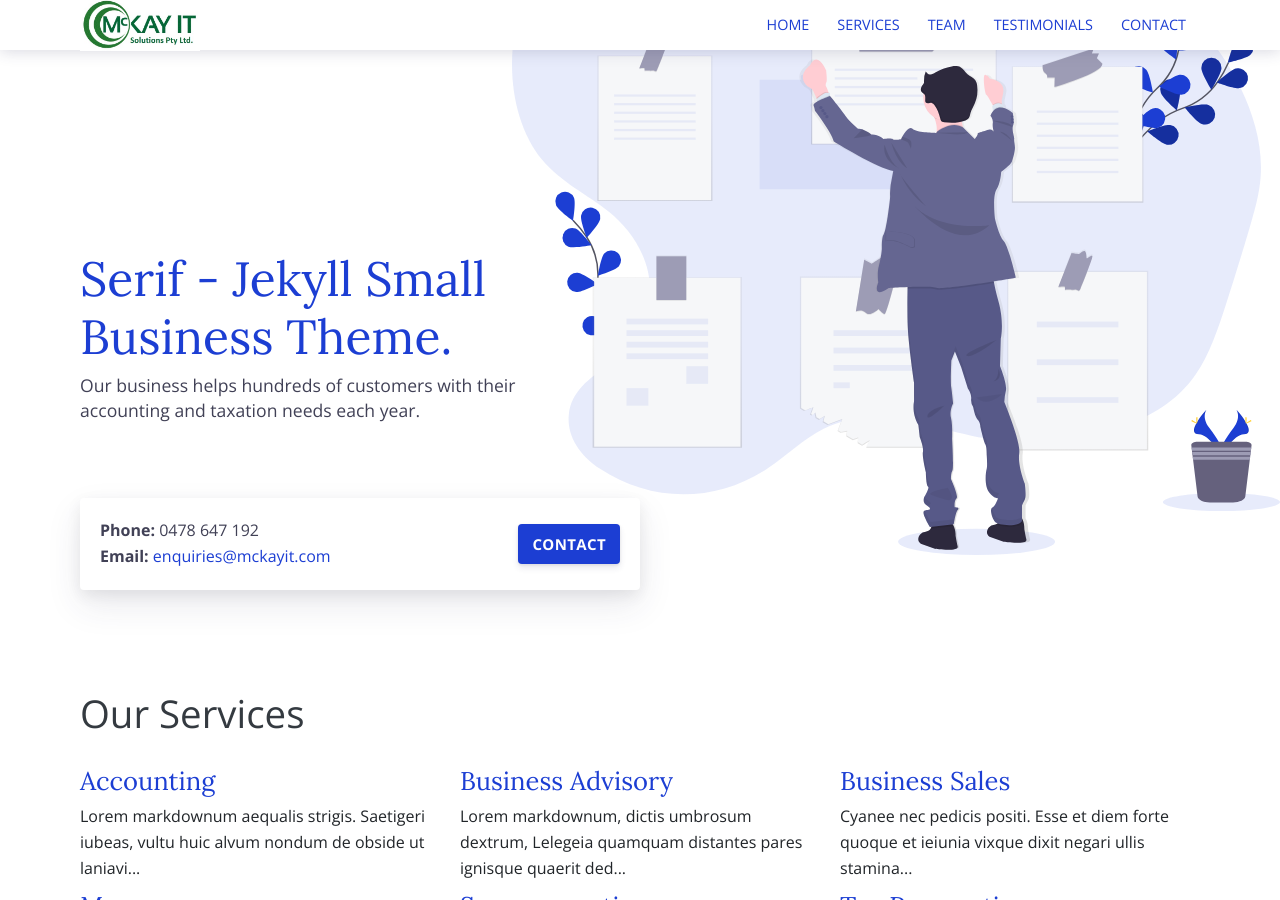
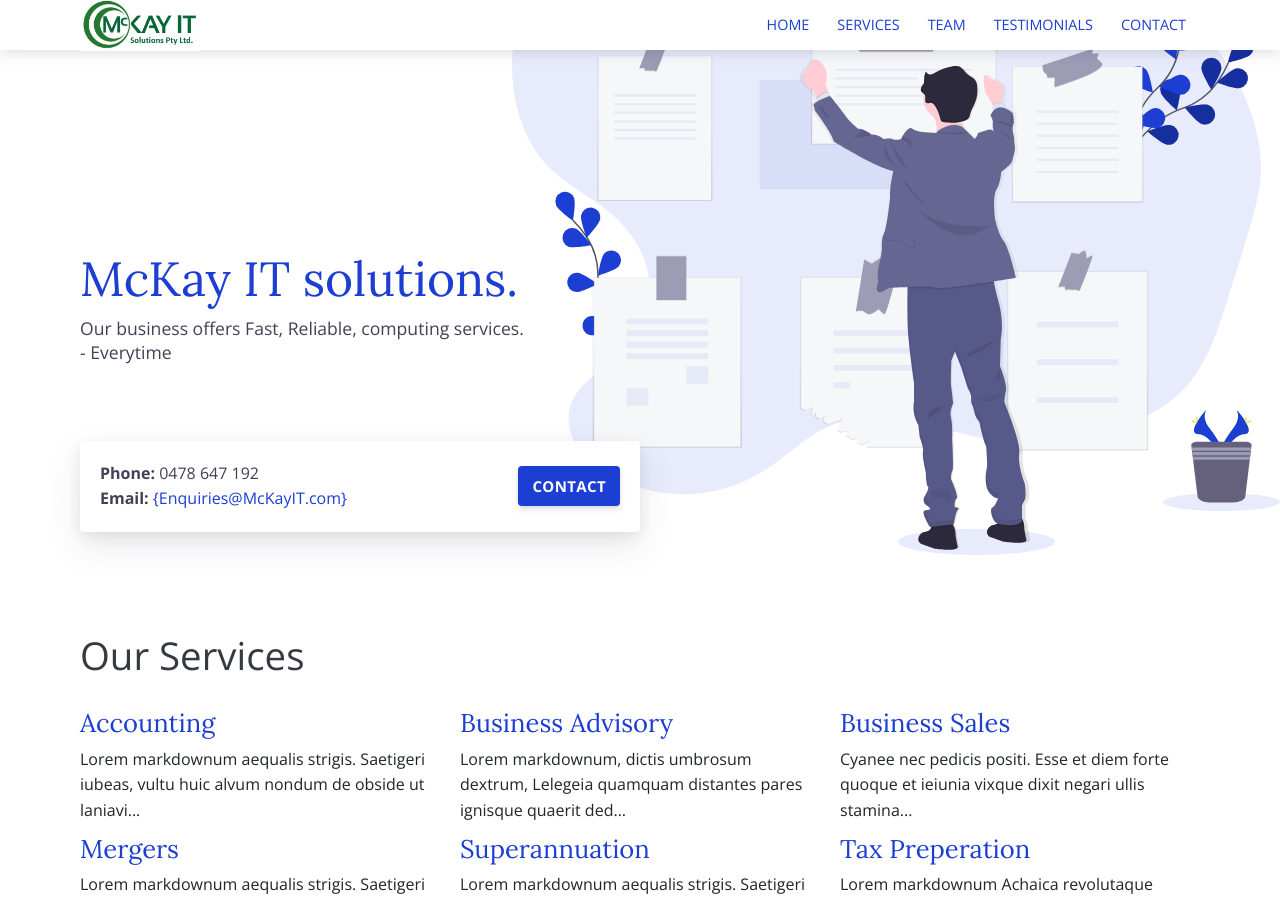
Before and after one commit to mckayit/businesswebsite, a Jekyll site: the page built from index.html, in a window 1280 px wide and 900 px high. Built offline with Jekyll 4.4.1, drawn with Linux system fonts in a browser that asks for light colours.

Commit message:
Update index.html

```diff
--- a/index.html
+++ b/index.html
@@ -6,18 +6,18 @@
 
 <div class="intro pb-4">
   <div class="container">
-    <h1>Serif - Jekyll Small Business Theme.</h1>
-    <p>Our business helps hundreds of customers with their accounting and taxation needs each year.</p>
+    <h1>McKay IT solutions.</h1>
+    <p>Our business offers Fast, Reliable, computing services. - Everytime</p>
   </div>
 </div>
 
 <div class="container pt-2">
   <div class="call">
     <div class="call-box-top">
-      <div class="call-phone"><strong>Phone: </strong> {{ site.data.contact.phone }} </div>
+      <div class="call-phone"><strong>Phone: </strong> 0478 647 192 </div>
       <div class="call-email"><strong>Email: </strong>
-        <a href="mailto:{{ site.data.contact.email }}">
-          {{ site.data.contact.email }}
+        <a href="mailto:Enquiries@McKayIT.com">
+          {Enquiries@McKayIT.com}
         </a>
       </div>
     </div>
```
